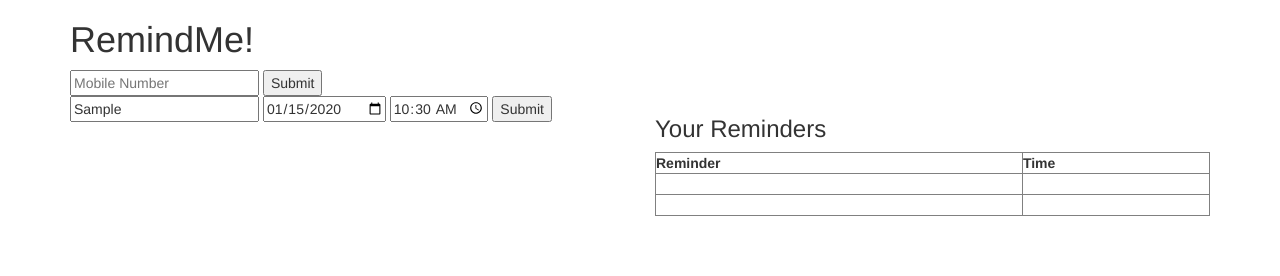
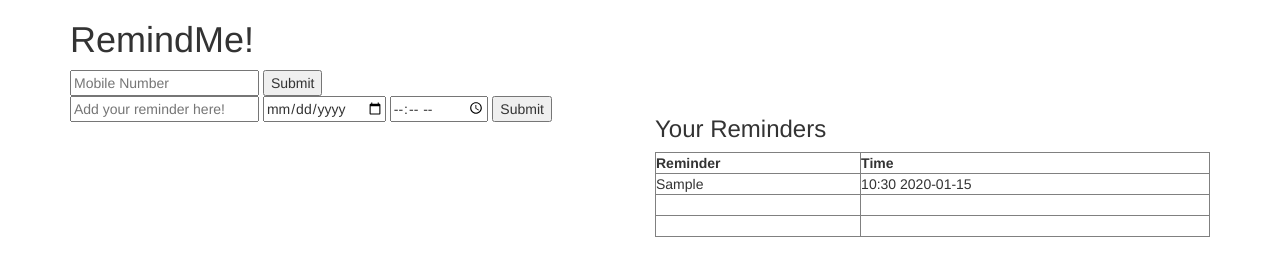
Before and after one commit to zitcher/remind-me, a website: page index.html in a window 1280 px wide. Both pictures are taken after typing "Sample", "2020-01-15", "10:30" into the empty fields and a click on the input 522 px from the left and 108 px from the top of the page. Drawn offline with Linux system fonts and the light colour scheme; no server answers.

Commit message:
dynamic table

```diff
--- a/index.html
+++ b/index.html
@@ -38,8 +38,9 @@
 	   </div>
      <div class="col-lg-6">
        <h3>Your Reminders</h3>
-       <table width="100%" border="1">
-		  <tbody id="table">
+
+       <table width="100%" border="1" id="table">
+		  <tbody>
 			<tr>
 			  <th scope="col">Reminder</th>
 			  <th scope="col">Time</th>
@@ -54,6 +55,7 @@
 			</tr>
 		  </tbody>
 	  </table>
+
       </div>
 	</div>
 </div>
--- a/js/main.js
+++ b/js/main.js
@@ -3,13 +3,13 @@ $(document).ready(function() {
 
     $("#submit-button").click(function() {
 		number = $("#num").val();
+		$(".main-ui").show();
 		$("#submit-info").submit(function() {
 			$.ajax({
 				type: 'POST',
 				url: '/phone',
 				data: {phone: number}
 			});
-			$(".main-ui").show();
 			return false;
 		});
 	});
@@ -28,16 +28,24 @@ $(document).ready(function() {
 			$(".main-ui").show();
 			return false;
 		});
-		var tableRow = document.createElement("TR");
+
+		var table = document.getElementById("table");
+		var newRow = table.insertRow(1);
+		var tableText = newRow.insertCell(0);
+		var tableTime = newRow.insertCell(1);
+		tableText.innerHTML = text;
+		tableTime.innerHTML = time + " " + date;
+		document.getElementById("setReminder").reset();
+		/*var tableRow = document.createElement("TR");
 		var child1 = document.createElement("TD");
 		var child2 = document.createElement("TD");
 		var t1 = document.createTextNode(text);
 		var t2 = document.createTextNode(date + " " + time);
 		tableRow.appendChild(child1.appendChild(t1));
-		tableRow.appendChild(child2.appendChild(t2));
+		tableRow.appendChild(child2.appendChild(t2));*/
 		//document.body.appendChild(tableRow);
 		//parentElement.insertBefore(newElement, parentElement.children[2]);
-		$("#table").appendChild(tableRow);
+		//$("#table").appendChild(tableRow);
 
 	});
 });
```
